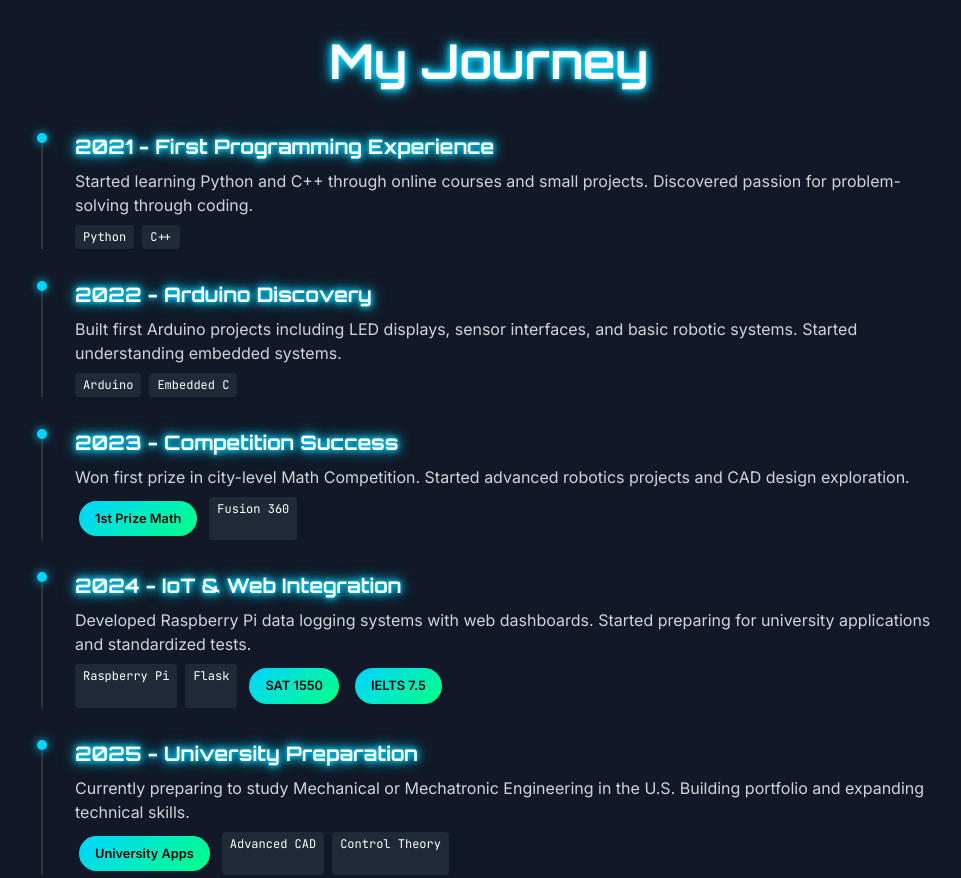
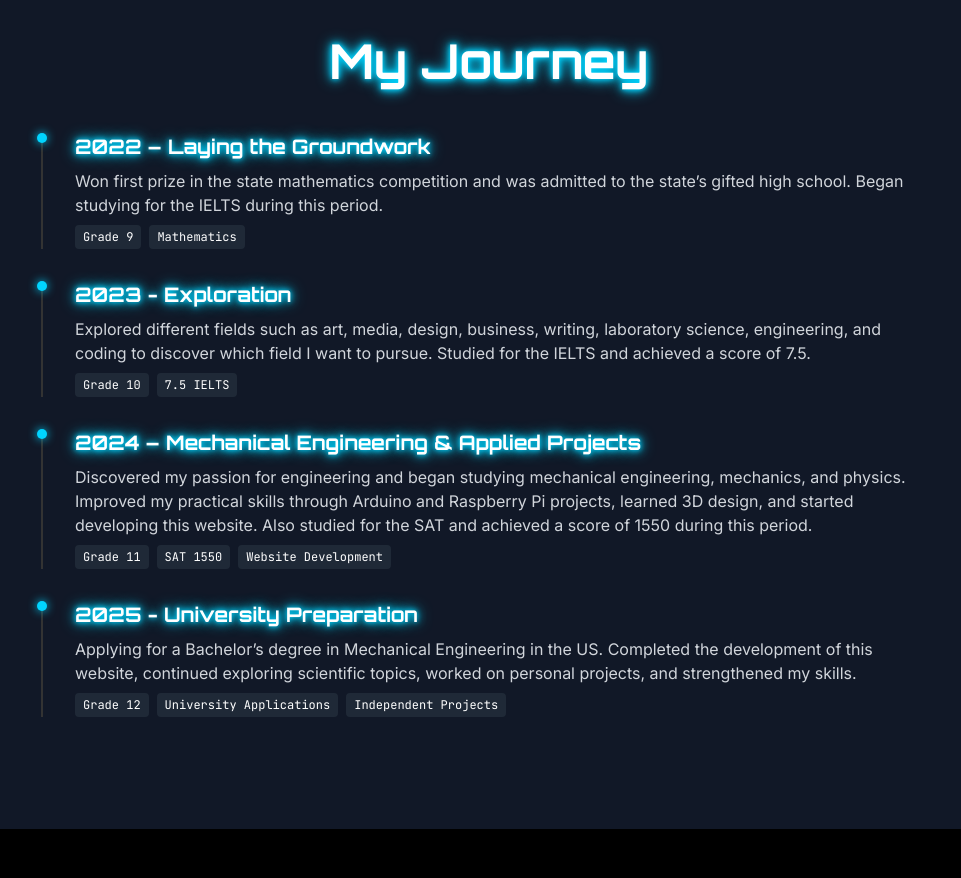
Before and after one commit to levanvinh123/levanvinh.github.io, a plain HTML site: page about.html in a window 1280 px wide. Shown: the part 1820-2698 px from the top of the page, without its empty margins (151-1112 px from the left). Drawn offline with nearby package versions, Linux system fonts and the light colour scheme.

Commit message:
Update about.html

```diff
--- a/about.html
+++ b/about.html
@@ -265,50 +265,42 @@
 
             <div class="max-w-4xl mx-auto">
                 <div class="timeline-item">
-                    <h3 class="orbitron text-xl font-bold mb-2 neon-glow">2021 - First Programming Experience</h3>
-                    <p class="text-gray-300 mb-2">Started learning Python and C++ through online courses and small projects. Discovered passion for problem-solving through coding.</p>
+                    <h3 class="orbitron text-xl font-bold mb-2 neon-glow">2022 – Laying the Groundwork</h3>
+                    <p class="text-gray-300 mb-2">Won first prize in the state mathematics competition and was admitted to the state’s gifted high school. Began studying for the IELTS during this period.</p>
                     <div class="flex flex-wrap gap-2">
-                        <span class="jetbrains text-xs bg-gray-800 px-2 py-1 rounded text-neon-blue">Python</span>
-                        <span class="jetbrains text-xs bg-gray-800 px-2 py-1 rounded text-neon-blue">C++</span>
+                        <span class="jetbrains text-xs bg-gray-800 px-2 py-1 rounded text-neon-blue">Grade 9</span>
+                        <span class="jetbrains text-xs bg-gray-800 px-2 py-1 rounded text-neon-blue">Mathematics</span>
                     </div>
                 </div>
 
                 <div class="timeline-item">
-                    <h3 class="orbitron text-xl font-bold mb-2 neon-glow">2022 - Arduino Discovery</h3>
-                    <p class="text-gray-300 mb-2">Built first Arduino projects including LED displays, sensor interfaces, and basic robotic systems. Started understanding embedded systems.</p>
+                    <h3 class="orbitron text-xl font-bold mb-2 neon-glow">2023 - Exploration</h3>
+                    <p class="text-gray-300 mb-2">Explored different fields such as art, media, design, business, writing, laboratory science, engineering, and coding to discover which field I want to pursue. Studied for the IELTS and achieved a score of 7.5.</p>
                     <div class="flex flex-wrap gap-2">
-                        <span class="jetbrains text-xs bg-gray-800 px-2 py-1 rounded text-neon-blue">Arduino</span>
-                        <span class="jetbrains text-xs bg-gray-800 px-2 py-1 rounded text-neon-blue">Embedded C</span>
+                        <span class="jetbrains text-xs bg-gray-800 px-2 py-1 rounded text-neon-blue">Grade 10</span>
+                        <span class="jetbrains text-xs bg-gray-800 px-2 py-1 rounded text-neon-blue">7.5 IELTS</span>
                     </div>
                 </div>
 
                 <div class="timeline-item">
-                    <h3 class="orbitron text-xl font-bold mb-2 neon-glow">2023 - Competition Success</h3>
-                    <p class="text-gray-300 mb-2">Won first prize in city-level Math Competition. Started advanced robotics projects and CAD design exploration.</p>
+                    <h3 class="orbitron text-xl font-bold mb-2 neon-glow">2024 – Mechanical Engineering & Applied Projects</h3>
+                    <p class="text-gray-300 mb-2">Discovered my passion for engineering and began studying mechanical engineering, mechanics, and physics. Improved my practical skills through Arduino and Raspberry Pi projects, learned 3D design, and started developing this website. Also studied for the SAT and achieved a score of 1550 during this period.</p>
                     <div class="flex flex-wrap gap-2">
-                        <span class="achievement-badge">1st Prize Math</span>
-                        <span class="jetbrains text-xs bg-gray-800 px-2 py-1 rounded text-neon-blue">Fusion 360</span>
-                    </div>
-                </div>
+                        <span class="jetbrains text-xs bg-gray-800 px-2 py-1 rounded text-neon-blue">Grade 11</span>
+                        <span class="jetbrains text-xs bg-gray-800 px-2 py-1 rounded text-neon-blue">SAT 1550</span>
+                        <span class="jetbrains text-xs bg-gray-800 px-2 py-1 rounded text-neon-blue">Website Development</span>
 
-                <div class="timeline-item">
-                    <h3 class="orbitron text-xl font-bold mb-2 neon-glow">2024 - IoT & Web Integration</h3>
-                    <p class="text-gray-300 mb-2">Developed Raspberry Pi data logging systems with web dashboards. Started preparing for university applications and standardized tests.</p>
-                    <div class="flex flex-wrap gap-2">
-                        <span class="jetbrains text-xs bg-gray-800 px-2 py-1 rounded text-neon-blue">Raspberry Pi</span>
-                        <span class="jetbrains text-xs bg-gray-800 px-2 py-1 rounded text-neon-blue">Flask</span>
-                        <span class="achievement-badge">SAT 1550</span>
-                        <span class="achievement-badge">IELTS 7.5</span>
                     </div>
                 </div>
 
                 <div class="timeline-item">
                     <h3 class="orbitron text-xl font-bold mb-2 neon-glow">2025 - University Preparation</h3>
-                    <p class="text-gray-300 mb-2">Currently preparing to study Mechanical or Mechatronic Engineering in the U.S. Building portfolio and expanding technical skills.</p>
+                    <p class="text-gray-300 mb-2">Applying for a Bachelor’s degree in Mechanical Engineering in the US. Completed the development of this website, continued exploring scientific topics, worked on personal projects, and strengthened my skills.</p>
                     <div class="flex flex-wrap gap-2">
-                        <span class="achievement-badge">University Apps</span>
-                        <span class="jetbrains text-xs bg-gray-800 px-2 py-1 rounded text-neon-blue">Advanced CAD</span>
-                        <span class="jetbrains text-xs bg-gray-800 px-2 py-1 rounded text-neon-blue">Control Theory</span>
+                        <span class="jetbrains text-xs bg-gray-800 px-2 py-1 rounded text-neon-blue">Grade 12</span>
+                        <span class="jetbrains text-xs bg-gray-800 px-2 py-1 rounded text-neon-blue">University Applications</span>
+                        <span class="jetbrains text-xs bg-gray-800 px-2 py-1 rounded text-neon-blue">Independent Projects</span>
+
                     </div>
                 </div>
             </div>
@@ -324,27 +316,26 @@
                 <div class="philosophy-card text-center">
                     <div class="text-4xl mb-4">🎯</div>
                     <h3 class="orbitron text-xl font-bold mb-4 neon-glow">Precision</h3>
-                    <p class="text-gray-300">Every component, every calculation, every design decision must be precise. Engineering excellence demands attention to the smallest details.</p>
+                    <p class="text-gray-300">Every idea and design begins with accuracy. True engineering excellence grows from a careful understanding of details and a respect for how small components shape greater systems.</p>
                 </div>
 
                 <div class="philosophy-card text-center">
                     <div class="text-4xl mb-4">💡</div>
                     <h3 class="orbitron text-xl font-bold mb-4 neon-glow">Innovation</h3>
-                    <p class="text-gray-300">True engineering goes beyond following established patterns. It's about finding creative solutions to complex problems through innovative thinking.</p>
+                    <p class="text-gray-300">Engineering is a journey of discovery. It is not just about following patterns but about asking new questions and creating meaningful solutions through imagination and experimentation.</p>
                 </div>
 
                 <div class="philosophy-card text-center">
                     <div class="text-4xl mb-4">🌱</div>
                     <h3 class="orbitron text-xl font-bold mb-4 neon-glow">Impact</h3>
-                    <p class="text-gray-300">Engineering should improve human life and extend our capabilities. Every project should contribute positively to society and sustainability.</p>
+                    <p class="text-gray-300">Engineering should serve people and the planet. Each project is an opportunity to improve lives, promote sustainability, and expand what humanity can achieve together.</p>
                 </div>
             </div>
 
             <div class="mt-12 philosophy-card">
-                <h3 class="orbitron text-2xl font-bold mb-4 neon-glow text-center">My Vision</h3>
+                <h3 class="orbitron text-4xl font-bold mb-4 neon-glow text-center">My Vision</h3>
                 <p class="text-gray-300 text-lg text-center max-w-4xl mx-auto">
-                    I view engineering as a way to extend human potential—to build tools that amplify thought, speed, and capability. My long-term goal is to contribute to robotic systems that improve efficiency, accessibility, and sustainability in the world. Through mechanical and mechatronic engineering, I aim to create solutions that bridge the gap between human needs and technological possibilities.
-                </p>
+                    I see engineering as a path to deepen my understanding of the world. I want to learn everything I can, anything the world has to offer. Beyond acquiring knowledge, my goal is to design and build my own machines, creations that reflect both curiosity and purpose. Ultimately, I hope to contribute to society by developing sustainable technologies and inventive systems that enhance human capability and bring practical benefits to everyday life.
             </div>
         </div>
     </section>
```
